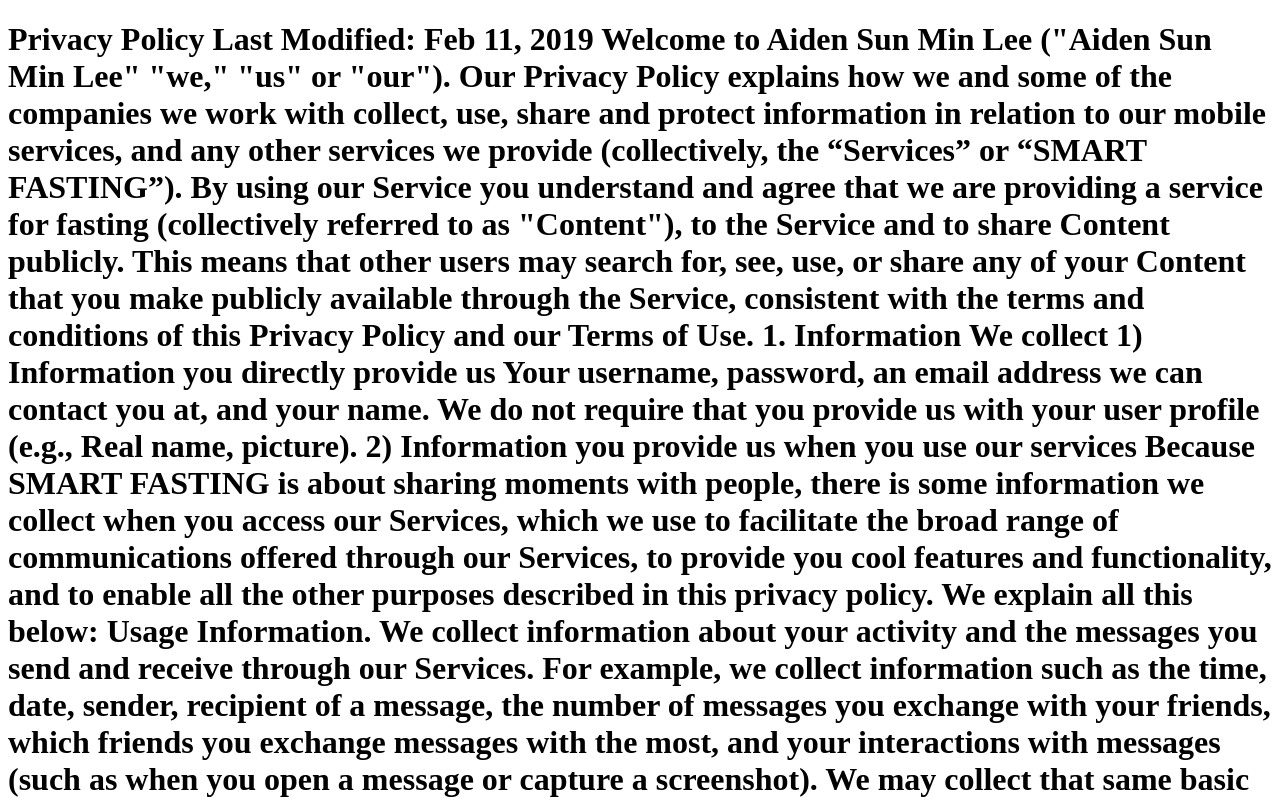
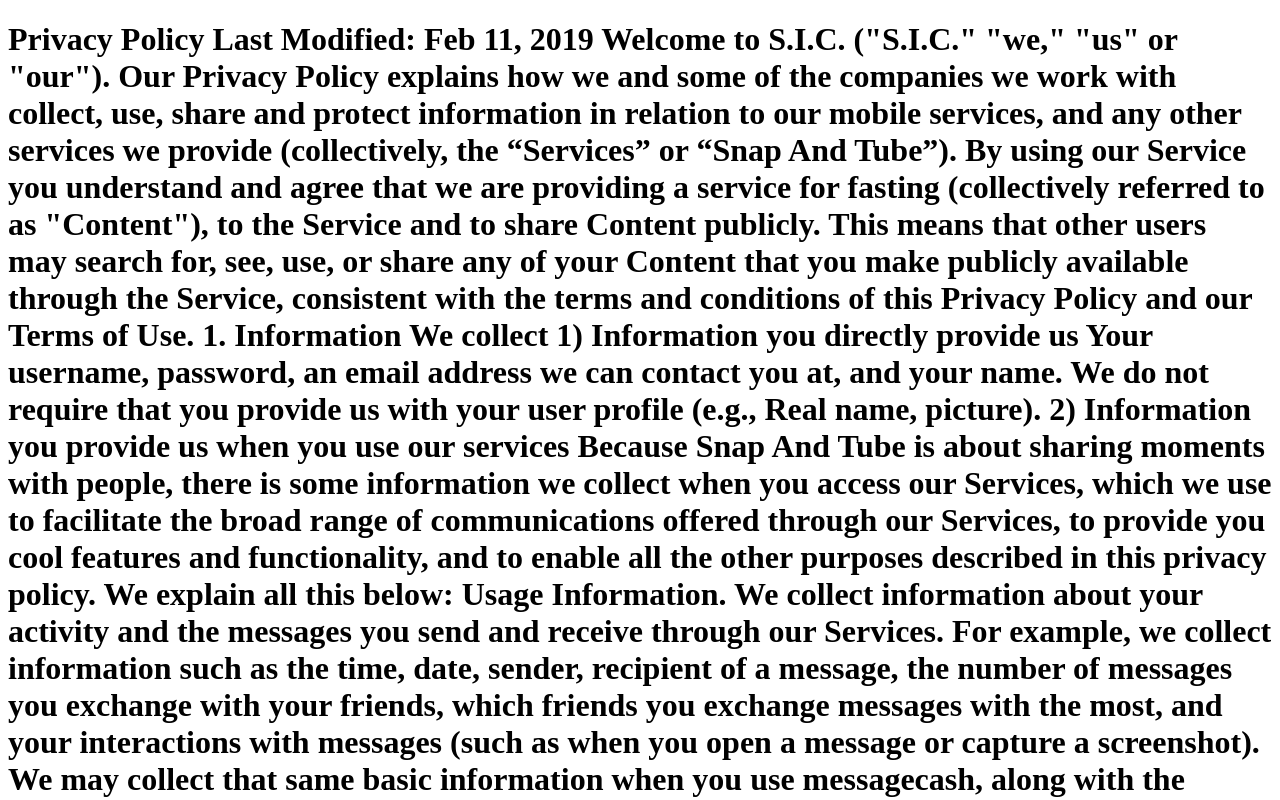
Before and after one commit to sport0102/privacy, a plain HTML site: page index.html in a window 1280 px wide. Shown: the top 800 px of the page. Drawn offline with Linux system fonts and the light colour scheme.

Commit message:
Update index.html

```diff
--- a/index.html
+++ b/index.html
@@ -7,14 +7,14 @@
 <body>
   <h1>Privacy Policy
 Last Modified: Feb 11, 2019
-Welcome to Aiden Sun Min Lee ("Aiden Sun Min Lee" "we," "us" or "our"). Our Privacy Policy explains how we and some of the companies we work with collect, use, share and protect information in relation to our mobile services, and any other services we provide (collectively, the “Services” or “SMART FASTING”).
+Welcome to S.I.C. ("S.I.C." "we," "us" or "our"). Our Privacy Policy explains how we and some of the companies we work with collect, use, share and protect information in relation to our mobile services, and any other services we provide (collectively, the “Services” or “Snap And Tube”).
 By using our Service you understand and agree that we are providing a service for fasting (collectively referred to as "Content"), to the Service and to share Content publicly. This means that other users may search for, see, use, or share any of your Content that you make publicly available through the Service, consistent with the terms and conditions of this Privacy Policy and our Terms of Use.
 
 1. Information We collect
 1) Information you directly provide us
 Your username, password, an email address we can contact you at, and your name. We do not require that you provide us with your user profile (e.g., Real name, picture).
 2) Information you provide us when you use our services
-Because SMART FASTING is about sharing moments with people, there is some information we collect when you access our Services, which we use to facilitate the broad range of communications offered through our Services, to provide you cool features and functionality, and to enable all the other purposes described in this privacy policy. We explain all this below:
+Because Snap And Tube is about sharing moments with people, there is some information we collect when you access our Services, which we use to facilitate the broad range of communications offered through our Services, to provide you cool features and functionality, and to enable all the other purposes described in this privacy policy. We explain all this below:
 
 Usage Information.
 We collect information about your activity and the messages you send and receive through our Services. For example, we collect information such as the time, date, sender, recipient of a message, the number of messages you exchange with your friends, which friends you exchange messages with the most, and your interactions with messages (such as when you open a message or capture a screenshot). We may collect that same basic information when you use messagecash, along with the dollar amounts sent and received.
@@ -28,7 +28,6 @@ We collect information about your device, including the hardware model, operatin
 Camera and Photos.
 Many of our services require us to collect images and other information from your device’s camera and photos. We’ll access your camera and photos only after you give us your consent..
 
-Location Information.
 When you use our services we may collect information about your location. With your consent, we may also collect information about your precise location using methods that include GPS, wireless networks, cell towers, Wi-Fi access points, and other sensors, such as gyroscopes, accelerometers, and compasses.
 
 Information Collected by Cookies and Other Tracking Technologies.
@@ -36,7 +35,7 @@ Like most online services, we use cookies, web beacons, and other technologies.
 3) Analytics information. We use third-party analytics tools to help us measure traffic and usage trends for the Service. These tools collect information sent by your device or our Service, including the web pages you visit, add-ons, and other information that assists us in improving the Service. We collect and use this analytics information with analytics information from other users so that it cannot reasonably be used to identify any particular individual User.
 
 2. Information We Collect From Other Sources
-If another user allows us to collect information from his or her device phonebook and you’re one of that user’s contacts we may combine the information we collect from that user’s phonebook with other information we have collected about you. We may also obtain information from other sources and combine that with the information we collect through SMART FASTING.
+If another user allows us to collect information from his or her device phonebook and you’re one of that user’s contacts we may combine the information we collect from that user’s phonebook with other information we have collected about you. We may also obtain information from other sources and combine that with the information we collect through Snap And Tube.
 
 3. How We Store Your Information
 1) Your account information (e.g., email address, password) will be encrypted as soon as you register for the Service, and we store and process such encrypted information in the United States or any other country in which we maintain facilities.
@@ -55,27 +54,27 @@ Carry out any other purpose for which the information was collected.
 
 5. How We Share Information
 Here’s the type of information we may share about you with others and how we do so:
-When you send a message, your recipients will see your name and, of course, whatever your message says or shows (whether that’s a photo, video, text, or transaction). When you view content that another SMART FASTING user has sent you, we will let the sender know that you saw it, and if we detect that you captured a screenshot of the message, we will try to let the sender know that. But you’re always able to tell us whether you’d like to receive messages only from users you have added to your friends list or whether you’d prefer to receive messages from all SMART FASTING users. We let you do that as well through various settings.
+When you send a message, your recipients will see your name and, of course, whatever your message says or shows (whether that’s a photo, video, text, or transaction). When you view content that another Snap And Tube user has sent you, we will let the sender know that you saw it, and if we detect that you captured a screenshot of the message, we will try to let the sender know that. But you’re always able to tell us whether you’d like to receive messages only from users you have added to your friends list or whether you’d prefer to receive messages from all Snap And Tube users. We let you do that as well through various settings.
 When you let us access your device phonebook, we may share information about you with other users who have your phone number in their device phonebook. For instance, when you use Find Friends, we may share your username and name with other users who use Find Friends and have your phone number in their device phonebook. In these cases, we will not display your phone number to these users, but we will share the fact that your username and name are associated with your phone number.
 When other users view your profile, they will be able to view profile information, including your username and name.
 We may share information about you with service providers who perform services on our behalf.
 With respect to jointly offered Services or functionality or services offered separately by other companies through our Services, we may share information about you with business partners to provide the Services and functionality you request and to communicate with you about those Services;
 We may share information about you in response to legal process or a request for information if we believe disclosure is consistent with, or required by, any applicable law, rule, or regulation; to investigate or remedy potential violations of our user agreements or policies, or to protect the rights, property, and safety of us, our users, or others; or in connection with, or during negotiations of, any merger, sale of company assets, financing, or acquisition of all or a portion of our business to another company.
 We may share information about you with your consent or at your direction, or as otherwise provided in this privacy policy.
-We may also share aggregated or de-identified information, which cannot reasonably be used to identify you. Here’s just one example of how this could work: Because it’s not always clear whether a new friend request comes from someone you actually know, we may share whether you and the requestor have SMART FASTING friends in common without disclosing the usernames of those common friends.
+We may also share aggregated or de-identified information, which cannot reasonably be used to identify you. Here’s just one example of how this could work: Because it’s not always clear whether a new friend request comes from someone you actually know, we may share whether you and the requestor have Snap And Tube friends in common without disclosing the usernames of those common friends.
 The Services may also contain third-party links or be a co-branded or third-party-branded Service that’s being provided jointly with or by another company. By going to those links or by using a co-branded or third-party-branded Service, you may be providing personal information directly to the third party, us, or both. You acknowledge and agree that we are not responsible for how those third parties collect or use your information. As always, we encourage you to review the privacy policies of every third-party website or service that you visit or use, including those third parties you interact with through our Services.
 
 6. Message Deletion
-Delete is our default. That means that most messages sent through our Services will be automatically deleted once they have been viewed or have expired. But -and this is important- you should understand that users who see your messages can always save them, either by taking a screenshot or by using some other image-capture technology (whether that be software or even something as old-fashioned as a camera to take a photo of your device’s screen). If we’re able to detect that a recipient took a screenshot of a message you sent, we’ll try to notify you. But the same common sense that applies to the Internet at large applies to SMART FASTING as well: Don’t send messages that you wouldn’t want someone to save or share.
+Delete is our default. That means that most messages sent through our Services will be automatically deleted once they have been viewed or have expired. But -and this is important- you should understand that users who see your messages can always save them, either by taking a screenshot or by using some other image-capture technology (whether that be software or even something as old-fashioned as a camera to take a photo of your device’s screen). If we’re able to detect that a recipient took a screenshot of a message you sent, we’ll try to notify you. But the same common sense that applies to the Internet at large applies to Snap And Tube as well: Don’t send messages that you wouldn’t want someone to save or share.
 In most cases, once we detect that all recipients have viewed a message, we automatically delete it from our servers. And again in most cases, the Services are programmed to delete the message from the recipients’ device as well. There is, however, an exception to this general rule:
 Infinity timer: Senders can choose an infinity timer option to prevent deleting their messages from recipient’s device.
 A few final words on deletion: We can’t guarantee that messages will be deleted within a specific timeframe. And even after we’ve deleted message data from our servers, that same data may remain in backup for a limited period of time. We also sometimes receive requests from law enforcement requiring us by law to suspend our ordinary server-deletion practices for specific information. Finally, of course, as with any digital information, there may be ways to access messages while still in temporary storage on recipients’ devices or, forensically, even after they are deleted.
 
 7. Children’s Privacy
-Aiden Sun Min Lee respect the privacy of children under the terms of COPPA. We do not knowingly collect or solicit any information from anyone under the age of 13 or knowingly allow such persons to register for the Service. The Service and its content are not directed at children under the age of 13. In the event that we learn that we have collected personal information from a child under age 13 without parental consent, we will delete that information as quickly as possible. If you believe that we might have any information from or about a child under 13, please contact us via support@Aiden Sun Min Lee.me.
+S.I.C. respect the privacy of children under the terms of COPPA. We do not knowingly collect or solicit any information from anyone under the age of 13 or knowingly allow such persons to register for the Service. The Service and its content are not directed at children under the age of 13. In the event that we learn that we have collected personal information from a child under age 13 without parental consent, we will delete that information as quickly as possible. If you believe that we might have any information from or about a child under 13, please contact us via support@S.I.C..me.
 
 8. Change to Our Privacy Policy
-Aiden Sun Min Lee may modify or update this Privacy Policy from time to time, so please review it periodically. We may provide you additional forms of notice of modifications or updates as appropriate under the circumstances. Your continued use of Aiden Sun Min Lee or the Service after any modification to this Privacy Policy will constitute your acceptance of such modification.
+S.I.C. may modify or update this Privacy Policy from time to time, so please review it periodically. We may provide you additional forms of notice of modifications or updates as appropriate under the circumstances. Your continued use of S.I.C. or the Service after any modification to this Privacy Policy will constitute your acceptance of such modification.
 
 </h1>
 
```
